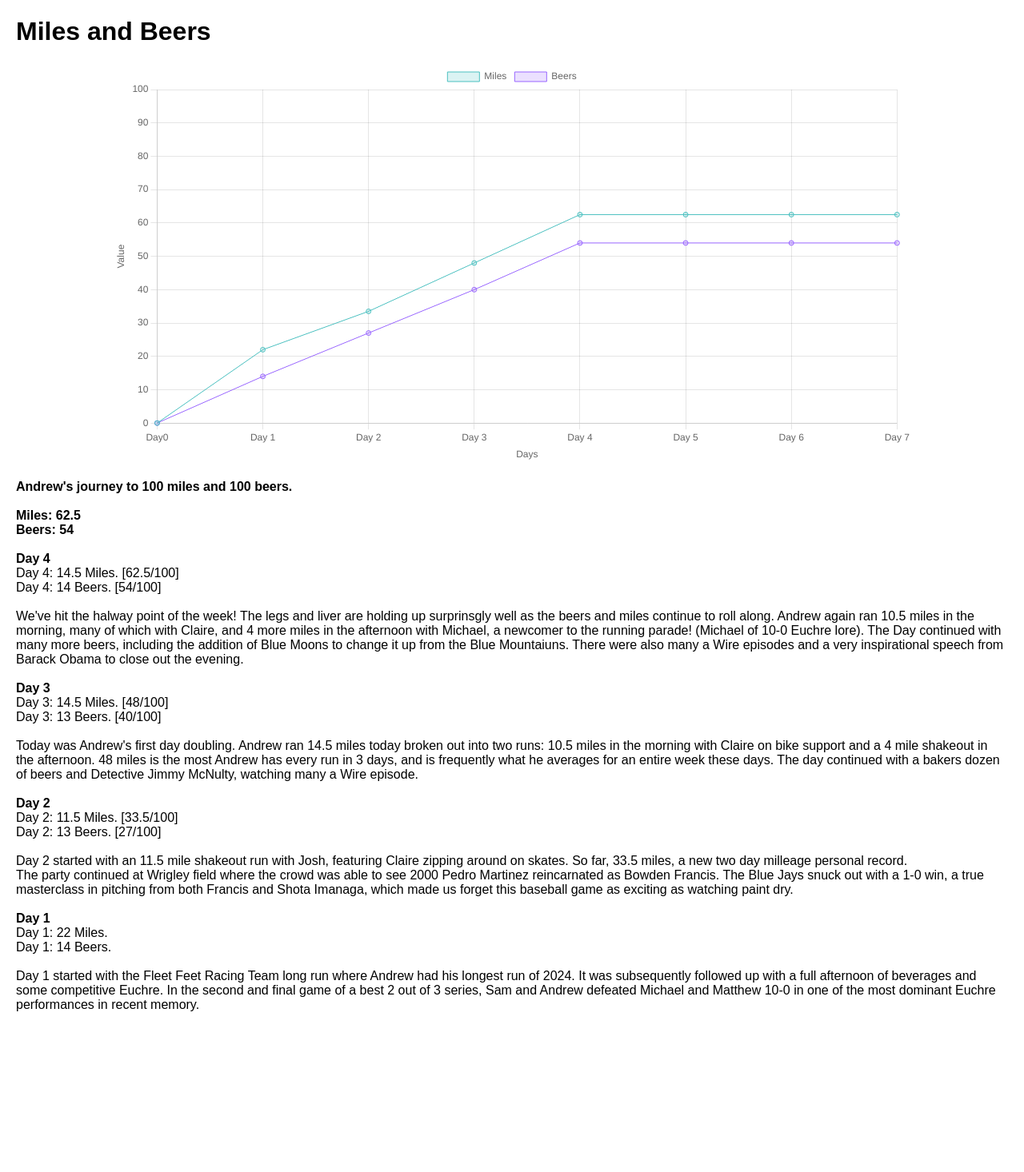
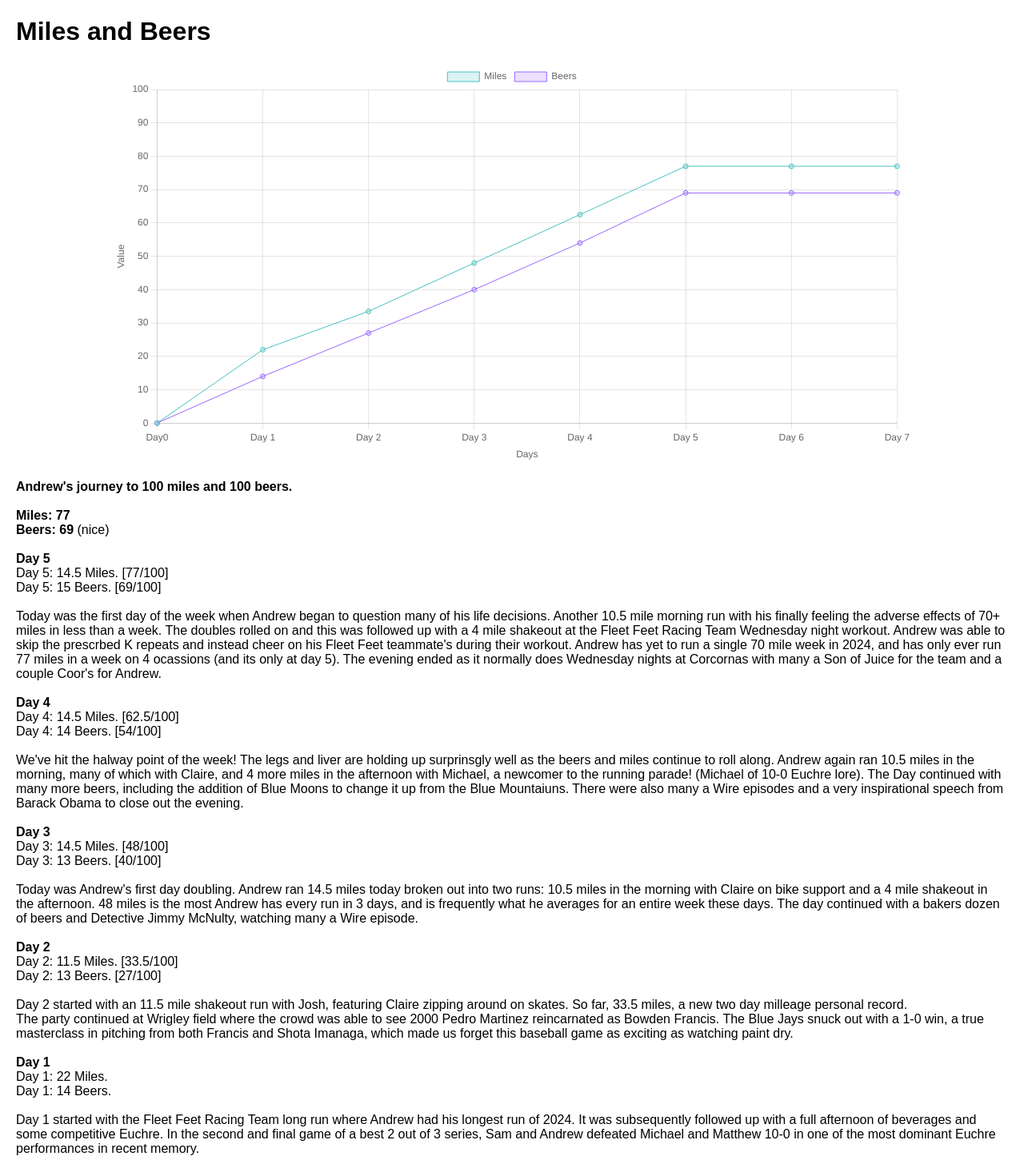
Before and after one commit to aredston19/aredston19.Github.io, a Jekyll site: the page 100.html, which Jekyll copies as it is, in a window 1280 px wide. Shown: the whole page at 80% size. Built offline with Jekyll 4.4.1, drawn with Linux system fonts in a browser that asks for light colours; before the commit the page ends 1286 px from its top, so only the background shows below that.

Commit message:
Add files via upload

```diff
--- a/100.html
+++ b/100.html
@@ -25,8 +25,8 @@
     <script>
         // Initialize data
         const days = ["Day0", "Day 1", "Day 2", "Day 3", "Day 4", "Day 5", "Day 6", "Day 7"];
-        Miles = [0, 22, 33.5, 48, 62.5, 62.5, 62.5, 62.5]; // Example data for Variable 1
-        Beers = [0, 14, 27, 40, 54, 54, 54, 54]; // Example data for Variable 2
+        Miles = [0, 22, 33.5, 48, 62.5, 77, 77, 77]; // Example data for Variable 1
+        Beers = [0, 14, 27, 40, 54, 69, 69, 69 	]; // Example data for Variable 2
 
         // Create charta
         const ctx = document.getElementById('myChart').getContext('2d');
@@ -77,8 +77,16 @@
 	<p>
 <b> Andrew's journey to 100 miles and 100 beers. </b> <br>
 <br>
-<b>Miles: 62.5 </b> <br>
-<b>Beers: 54 </b> <br>
+<b>Miles: 77 </b> <br>
+<b>Beers: 69 </b> (nice)<br>
+<br>
+<b> Day 5 </b>
+<br>
+Day 5: 14.5 Miles. [77/100] <br>
+Day 5: 15 Beers. [69/100]<br>
+<br>
+Today was the first day of the week when Andrew began to question many of his life decisions. Another 10.5 mile morning run with his finally feeling the adverse effects of 70+ miles in less than a week. The doubles rolled on and this was followed up with a 4 mile shakeout at the Fleet Feet Racing Team Wednesday night workout. Andrew was able to skip the prescrbed K repeats and instead cheer on his Fleet Feet teammate's during their workout. Andrew has yet to run a single 70 mile week in 2024, and has only ever run 77 miles in a week on 4 ocassions (and its only at day 5). The evening ended as it normally does Wednesday nights at Corcornas with many a Son of Juice for the team and a couple Coor's for Andrew.
+<br>
 <br>
 <b> Day 4 </b>
 <br>
```
